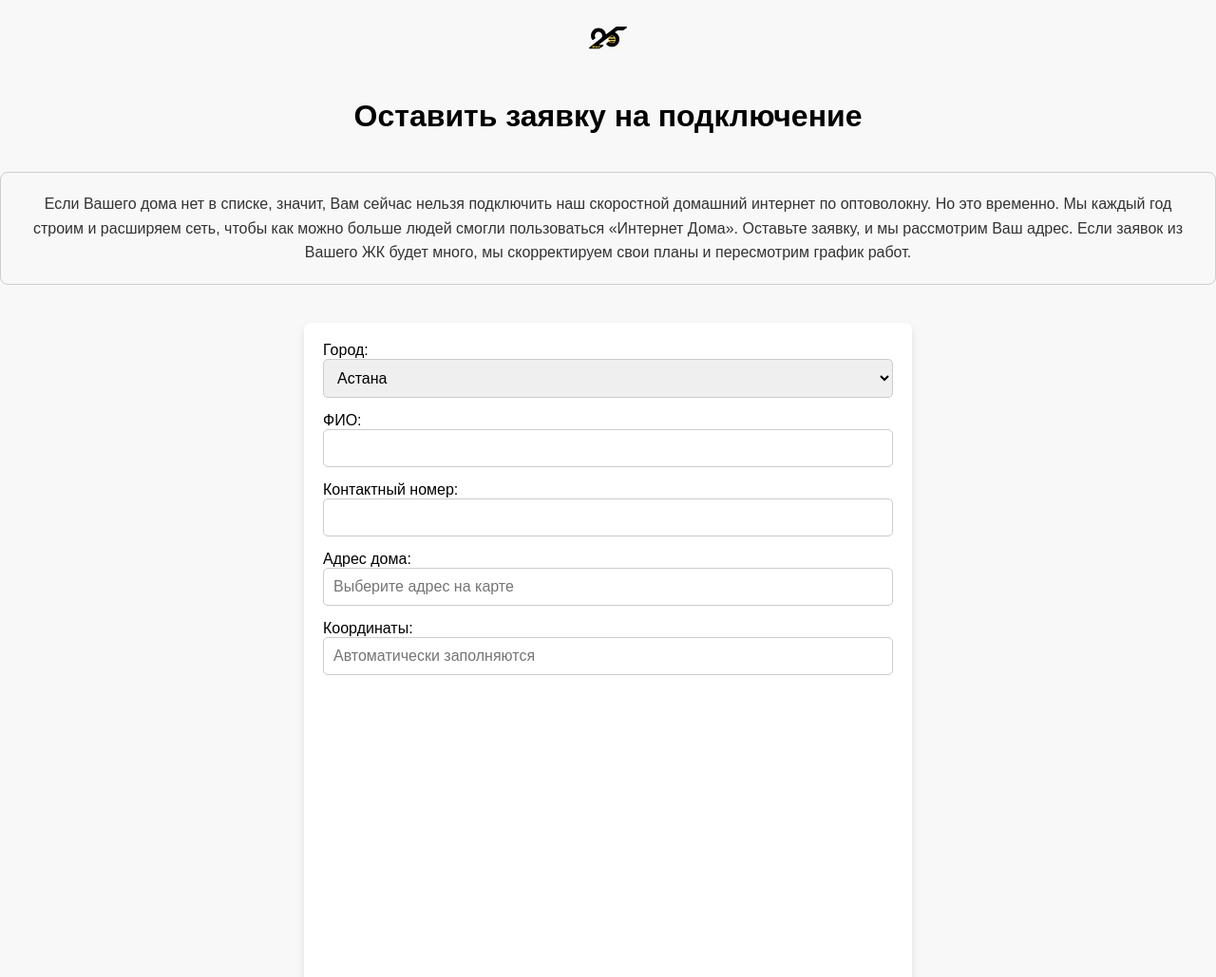
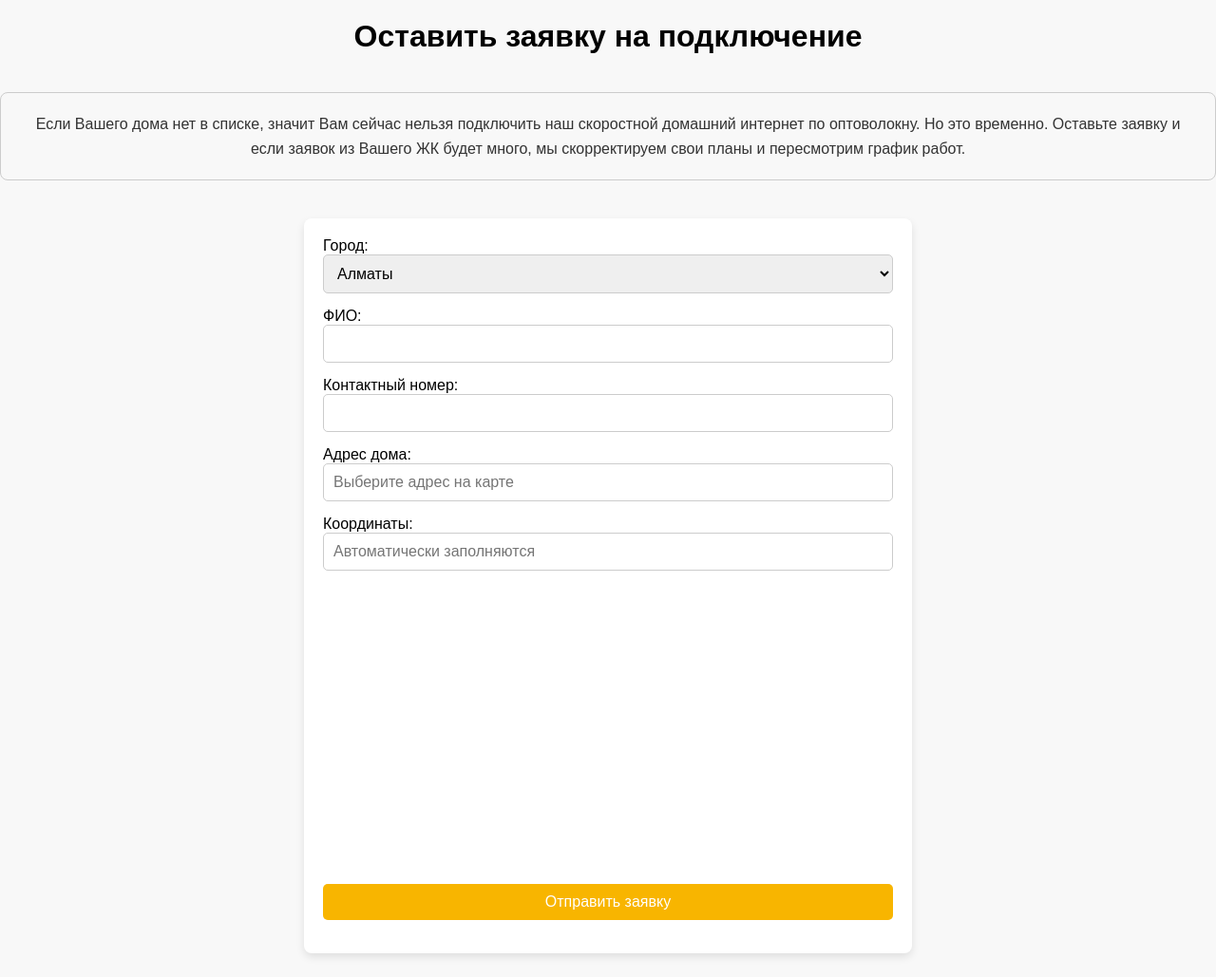
Before and after one commit to RafikKAZ/Beeline5, a plain HTML site: page index.html in a window 1280 px wide. Shown: the top 1029 px of the page at 95% size. Drawn offline with Linux system fonts and the light colour scheme.

Commit message:
Update index.html

```diff
--- a/index.html
+++ b/index.html
@@ -2,40 +2,24 @@
 <html lang="ru">
 <head>
     <meta charset="UTF-8">
-    <meta name="viewport" content="width=device-width, initial-scale=1.0">
+    <meta name="viewport" content="width=device-width, initial-scale=1.0, maximum-scale=1.0, user-scalable=no">
     <title>Заявка на подключение</title>
     <script src="https://api-maps.yandex.ru/2.1/?apikey=29954df2-70a5-4786-a0ad-417a1b83ef95&lang=ru_RU" type="text/javascript"></script>
     <link rel="stylesheet" href="styles.css">
 </head>
 <body>
-    <header>
-        <img src="logo.svg" alt="Beeline Logo" class="logo">
-    </header>
-    <h1>Оставить заявку на подключение</h1>
-    <div class="info-text">
-        <p>Если Вашего дома нет в списке, значит, Вам сейчас нельзя подключить наш скоростной домашний интернет по оптоволокну. Но это временно. Мы каждый год строим и расширяем сеть, чтобы как можно больше людей смогли пользоваться «Интернет Дома». Оставьте заявку, и мы рассмотрим Ваш адрес. Если заявок из Вашего ЖК будет много, мы скорректируем свои планы и пересмотрим график работ.</p>
+    <h1 class="centered-title">Оставить заявку на подключение</h1>
+     <div class="info-text">
+        <p>Если Вашего дома нет в списке, значит Вам сейчас нельзя подключить наш скоростной домашний интернет по оптоволокну. Но это временно.
+            Оставьте заявку и если заявок из Вашего ЖК будет много, мы скорректируем свои планы и пересмотрим график работ.
+        </p>
     </div>
     <form id="submissionForm">
         <label for="city">Город:</label>
-        <select id="city" name="city" required onchange="updateMap()">
-            <optgroup label="Областные центры">
-                <option value="Астана">Астана</option>
-                <option value="Алматы">Алматы</option>
-                <option value="Шымкент">Шымкент</option>
-                <option value="Актау">Актау</option>
-                <option value="Актобе">Актобе</option>
-                <option value="Атырау">Атырау</option>
-                <option value="Караганда">Караганда</option>
-                <option value="Кокшетау">Кокшетау</option>
-                <option value="Костанай">Костанай</option>
-                <option value="Кызылорда">Кызылорда</option>
-                <option value="Павлодар">Павлодар</option>
-                <option value="Петропавловск">Петропавловск</option>
-                <option value="Талдыкорган">Талдыкорган</option>
-                <option value="Тараз">Тараз</option>
-                <option value="Уральск">Уральск</option>
-                <option value="Усть-Каменогорск">Усть-Каменогорск</option>
-            </optgroup>
+        <select id="city" name="city" required>
+            <option value="Алматы">Алматы</option>
+            <option value="Астана">Астана</option>
+            <option value="Караганда">Караганда</option>
         </select>
 
         <label for="name">ФИО:</label>
```
